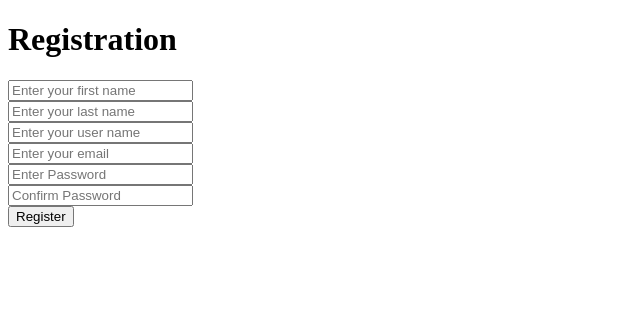
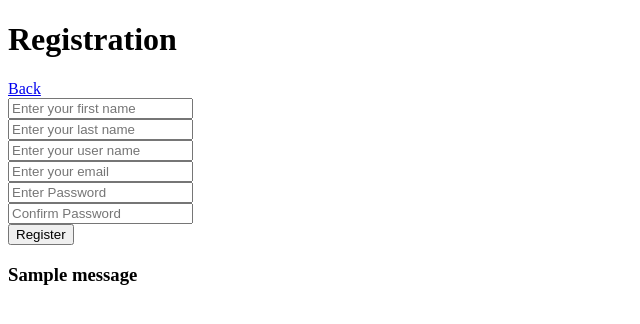
Before and after one commit to princexoleo/django_travello_web, a Django app: page /accounts/register in a window 1280 px wide. Shown: the top 324 px of the page, without its empty margins (0-640 px from the left). Run offline with Django 3.2, Linux system fonts and the light colour scheme; tables that the repository leaves empty hold one stand-in row (values such as "Sample post"); one stand-in notice (Sample message) is shown.

Commit message:
user validation message passing to html

```diff
--- a/travello_project/accounts/views.py
+++ b/travello_project/accounts/views.py
@@ -1,4 +1,5 @@
 from django.shortcuts import render,redirect
+from django.contrib import messages
 from django.contrib.auth.models import User, auth
 
 # Create your views here.
@@ -13,17 +14,18 @@ def register(request):
         #verify user information
         if password == con_password:
             if User.objects.filter(username=user_name).exists():
-                print('username already taken')
+                messages.info(request,'username already taken')
+                return redirect('register')
             elif User.objects.filter(email=email).exists():
-                print('email already exists')
+                messages.info(request,'email already exists')
+                return redirect('register')
             else:
                 user = User.objects.create_user(username=user_name, password=password, email=email, first_name=first_name, last_name=last_name)
                 user.save()
                 print('user created')
         else:
-            print('password not matching ..')
-
-
+            messages.info(request,'password not matching ')
+            return redirect('register')
         return redirect('/')
     else:
         return render(request, 'accounts/register.html')
--- a/travello_project/templates/accounts/register.html
+++ b/travello_project/templates/accounts/register.html
@@ -8,6 +8,7 @@
 </head>
 <body>
     <h1>Registration</h1>
+    <a href='/'> Back </a>
     <form action="register" method="post">
         {% csrf_token %}
         <input type="text" name="first_name" placeholder="Enter your first name"> <br>
@@ -18,5 +19,11 @@
         <input type="password" name="con_password" placeholder="Confirm Password"><br>
         <input type="submit" value="Register">
     </form>
+
+    <div>
+        {% for message in messages  %}
+         <h3> {{ message }} </h3>
+        {% endfor %}
+    </div>
 </body>
 </html>
```
